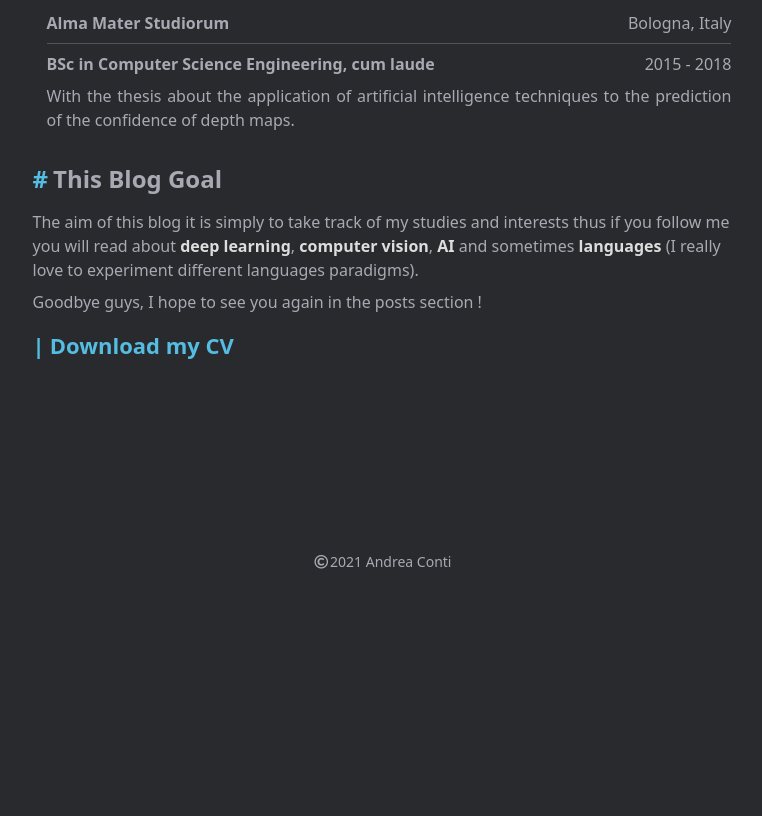
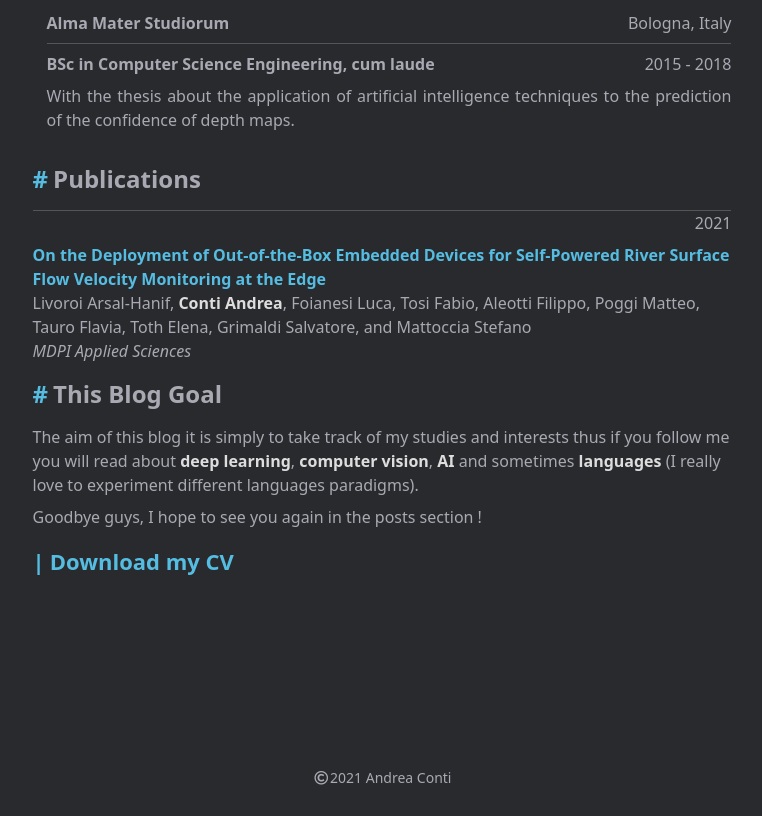
Before and after one commit to andreaconti/andreaconti.github.io, a plain HTML site: page about/index.html in a window 1280 px wide. Shown: the part 1108-1924 px from the top of the page, without its empty margins (258-1020 px from the left). Before the commit the page ends 1708 px from the top, so only its background shows below. Drawn offline with Linux system fonts and the light colour scheme.

Commit message:
add publications

```diff
--- a/about/index.html
+++ b/about/index.html
@@ -29,7 +29,7 @@ Not too much time ago I got a master degree in Computer Engineering, to date i a
         "mainEntityOfPage": {
             "@type": "WebPage",
             "@id": "https:\/\/andreaconti.github.io\/about\/"
-        },"genre": "page","wordcount":  532 ,
+        },"genre": "page","wordcount":  586 ,
         "url": "https:\/\/andreaconti.github.io\/about\/","publisher": {
             "@type": "Organization",
             "name": "Andrea Conti"},"author": {
@@ -317,6 +317,19 @@ the prediction of the confidence of depth maps.
 
 <!-- raw HTML omitted -->
 <!-- raw HTML omitted -->
+<h2 id="publications">Publications</h2>
+<style>
+    .yearline {
+        border-top: 1px solid #555555;
+        text-align: right;
+        width: 100%;
+    }
+</style>
+
+<div class="yearline">2021</div>
+<p><a href="https://www.mdpi.com/2076-3417/11/15/7027" target="_blank" rel="noopener noreffer"><strong>On the Deployment of Out-of-the-Box Embedded Devices for Self-Powered River Surface Flow Velocity Monitoring at the Edge</strong></a><br>
+Livoroi Arsal-Hanif, <strong>Conti Andrea</strong>, Foianesi Luca, Tosi Fabio, Aleotti Filippo, Poggi Matteo, Tauro Flavia, Toth Elena, Grimaldi Salvatore, and Mattoccia Stefano<br>
+<em>MDPI Applied Sciences</em></p>
 <h2 id="this-blog-goal">This Blog Goal</h2>
 <p>The aim of this blog it is simply to take track of my studies and interests thus if
 you follow me you will read about <strong>deep learning</strong>, <strong>computer vision</strong>, <strong>AI</strong>
```
